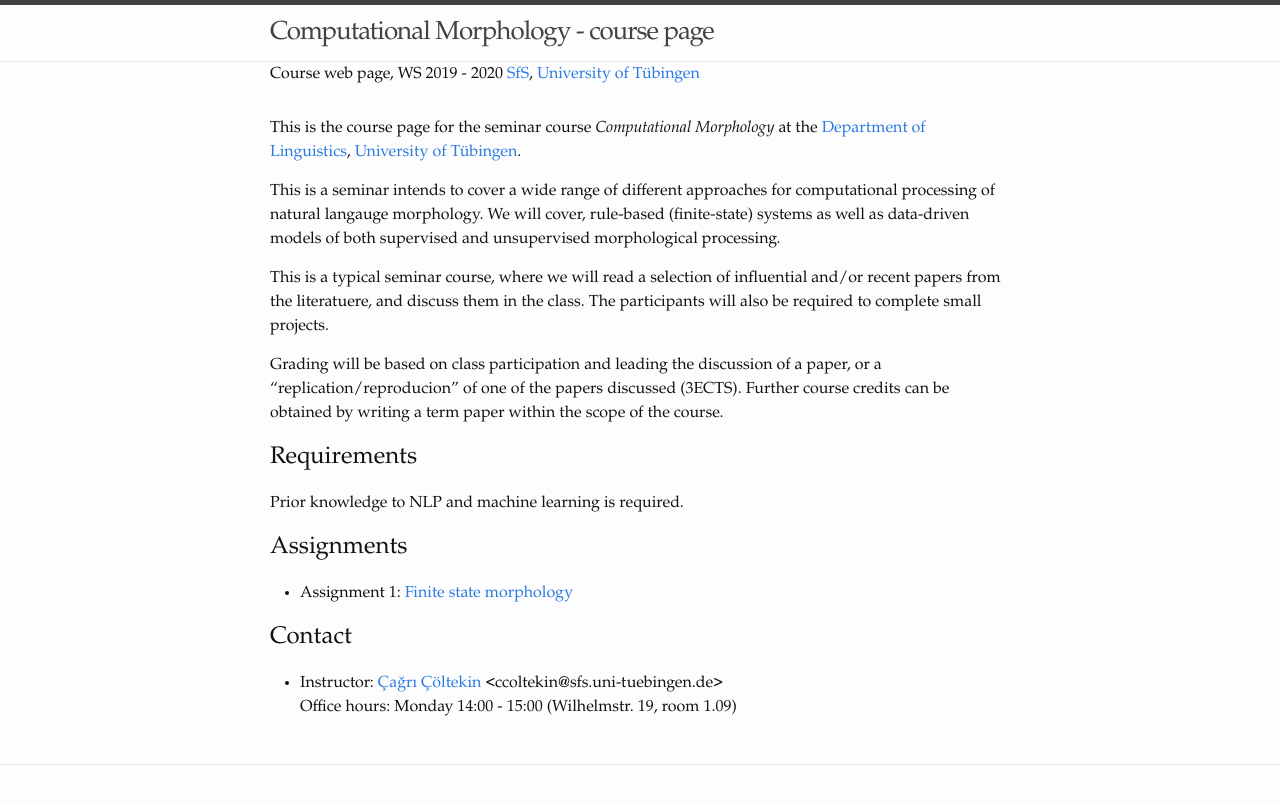
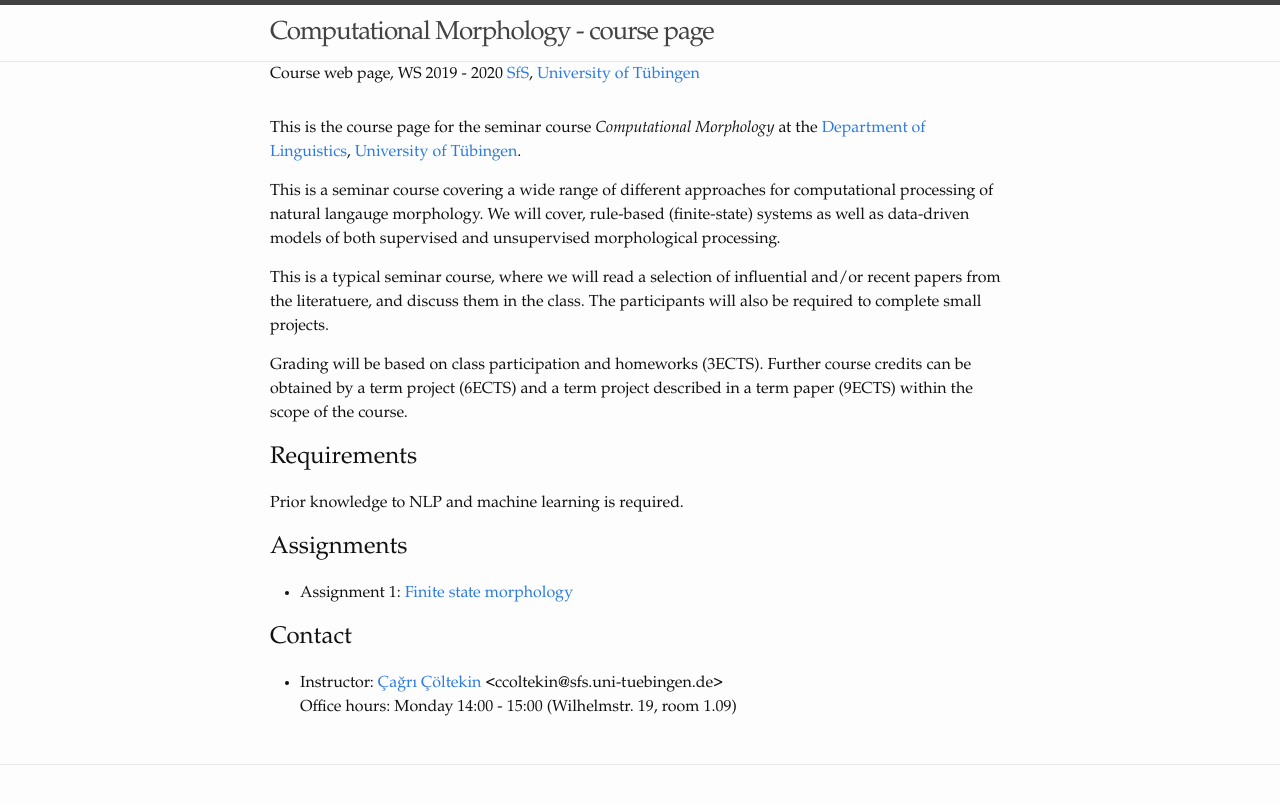
Before and after one commit to iscl-cm2019/iscl-cm2019.github.io, a Jekyll site: the page built from index.md, in a window 1280 px wide. Shown: the top 804 px of the page. Built offline with Jekyll 4.4.1, drawn with Linux system fonts in a browser that asks for light colours.

Commit message:
Corrections on the main page.

```diff
--- a/index.md
+++ b/index.md
@@ -8,8 +8,7 @@ _Computational Morphology_
 at the [Department of Linguistics](http://sfs.uni-tuebingen.de),
 [University of Tübingen](http://uni-tuebingen.de).
 
-
-This is a seminar intends to cover a wide range of different
+This is a seminar course covering a wide range of different
 approaches for computational processing of natural langauge
 morphology. We will cover, rule-based (finite-state) systems
 as well as data-driven models of both supervised and unsupervised
@@ -20,10 +19,11 @@ influential and/or recent papers from the literatuere, and discuss
 them in the class. The participants will also be required to complete
 small projects.
 
-Grading will be based on class participation and leading the
-discussion of a paper, or a "replication/reproducion" of one of the
-papers discussed (3ECTS). Further course credits can be obtained by
-writing a term paper within the scope of the course.
+Grading will be based on class participation and homeworks (3ECTS).
+Further course credits can be obtained by
+a term project (6ECTS)
+and a term project described in a term paper (9ECTS)
+within the scope of the course.
 
 ## Requirements
 
```
